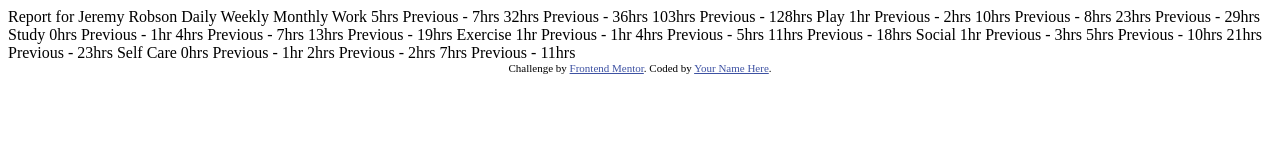
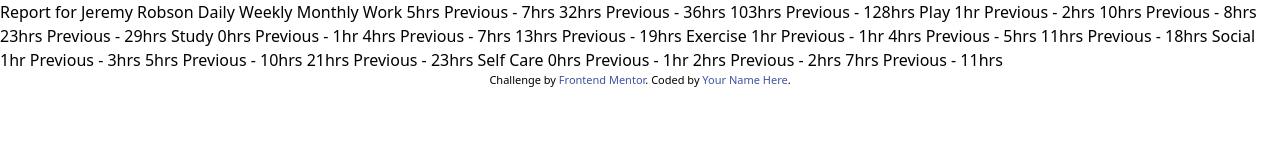
Before and after one commit to Henry-pixel-dev/Time-tracking-dashboard, a website: page index.html in a window 1280 px wide. Drawn offline with Linux system fonts and the light colour scheme; a web font is replaced by a local one.

Commit message:
chores: setup tailwind cli with config and output css

```diff
--- a/index.html
+++ b/index.html
@@ -5,7 +5,7 @@
   <meta name="viewport" content="width=device-width, initial-scale=1.0"> <!-- displays site properly based on user's device -->
 
   <link rel="icon" type="image/png" sizes="32x32" href="./images/favicon-32x32.png">
-
+  <link rel="stylesheet" href="src/output.css">
   <title>Frontend Mentor | Time tracking dashboard</title>
 
   <!-- Feel free to remove these styles or customise in your own stylesheet 👍 -->
@@ -76,5 +76,7 @@
     Challenge by <a href="https://www.frontendmentor.io?ref=challenge" target="_blank">Frontend Mentor</a>.
     Coded by <a href="#">Your Name Here</a>.
   </div>
+
+  <script src="script.js"></script>
 </body>
 </html>
--- /dev/null
+++ b/package.json
@@ -0,0 +1,6 @@
+{
+  "dependencies": {
+    "@tailwindcss/cli": "^4.1.18",
+    "tailwindcss": "^4.1.18"
+  }
+}
--- a/src/input.css
+++ b/src/input.css
@@ -1,11 +1,20 @@
-Time Tracking DashBoard - Main
- --design
- --images
- --src
- --TIme-tracking-dashboard
- --.gitnore
- --data.json
- --index.html
- --README.md
- --README-template.md
- --style-guide.md
+@import url('https://fonts.googleapis.com/css2?family=Figtree:ital,wght@0,300..900;1,300..900&family=Inconsolata:wght@200..900&family=Karla:ital,wght@0,200..800;1,200..800&family=League+Spartan:wght@100..900&family=Montserrat:ital,wght@0,100..900;1,100..900&family=Oswald:wght@200..700&family=Playfair+Display:ital,wght@0,400..900;1,400..900&family=Raleway:ital,wght@0,100..900;1,100..900&family=Roboto:ital,wght@0,100..900;1,100..900&family=Rubik:ital,wght@0,300..900;1,300..900&family=Sora:wght@100..800&display=swap');
+@import "tailwindcss";
+
+@theme {
+  --color-purpleLight: hsl(246, 80%, 60%); /* Purple 600 */
+
+  /* Task colors */
+  --color-work: hsl(15, 100%, 70%);        /* Orange 300 */
+  --color-play: hsl(195, 74%, 62%);        /* Blue 300 */
+  --color-study: hsl(348, 100%, 68%);      /* Pink 400 */
+  --color-exercise: hsl(145, 58%, 55%);    /* Green 400 */
+  --color-social: hsl(264, 64%, 52%);      /* Purple 700 */
+  --color-selfCare: hsl(43, 84%, 65%);     /* Yellow 300 */
+
+  /* Neutral shades */
+  --color-navy950: hsl(226, 43%, 10%);
+  --color-navy900: hsl(235, 46%, 20%);
+  --color-purple500: hsl(235, 45%, 61%);
+  --color-navy200: hsl(236, 100%, 87%);
+}
```
Also changed, not shown: script.js (added), src/output.css (added), 1 other file.
